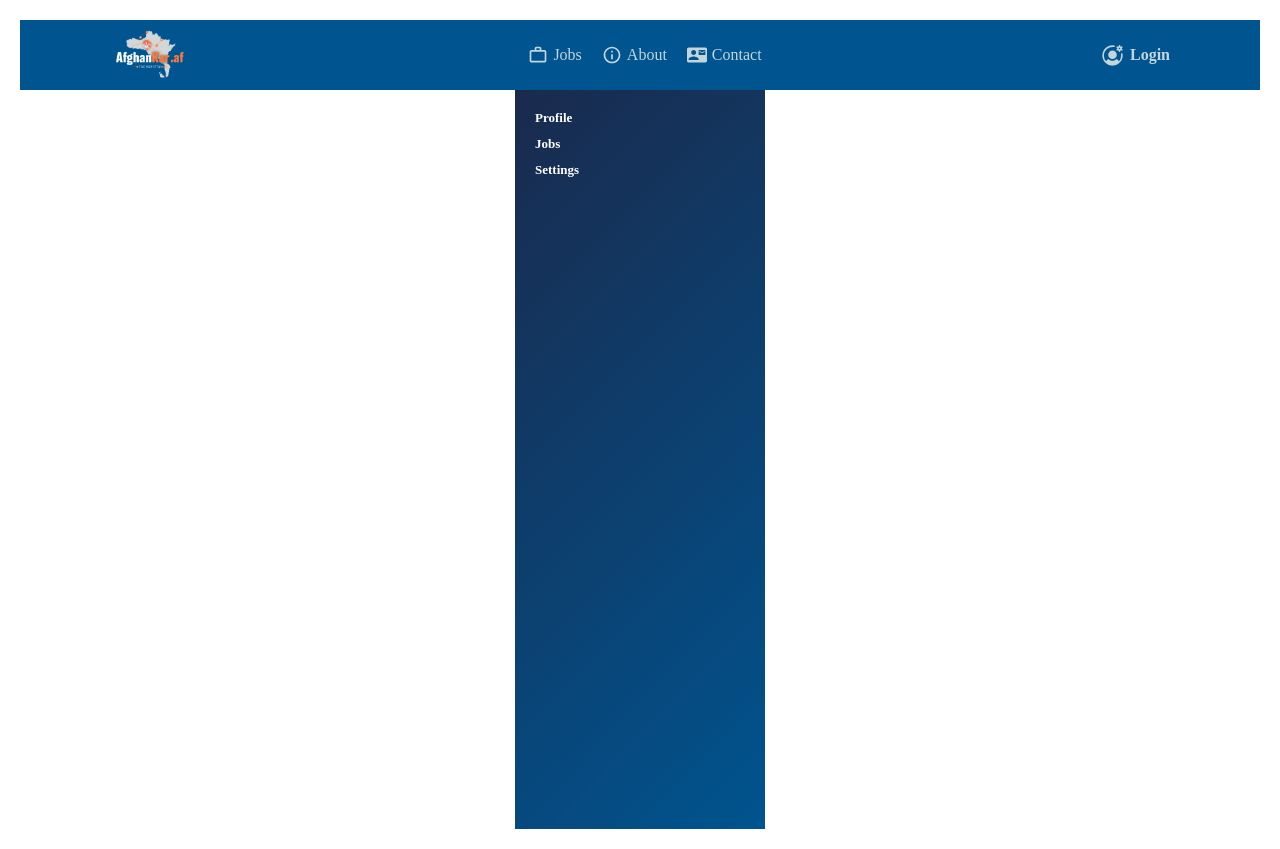
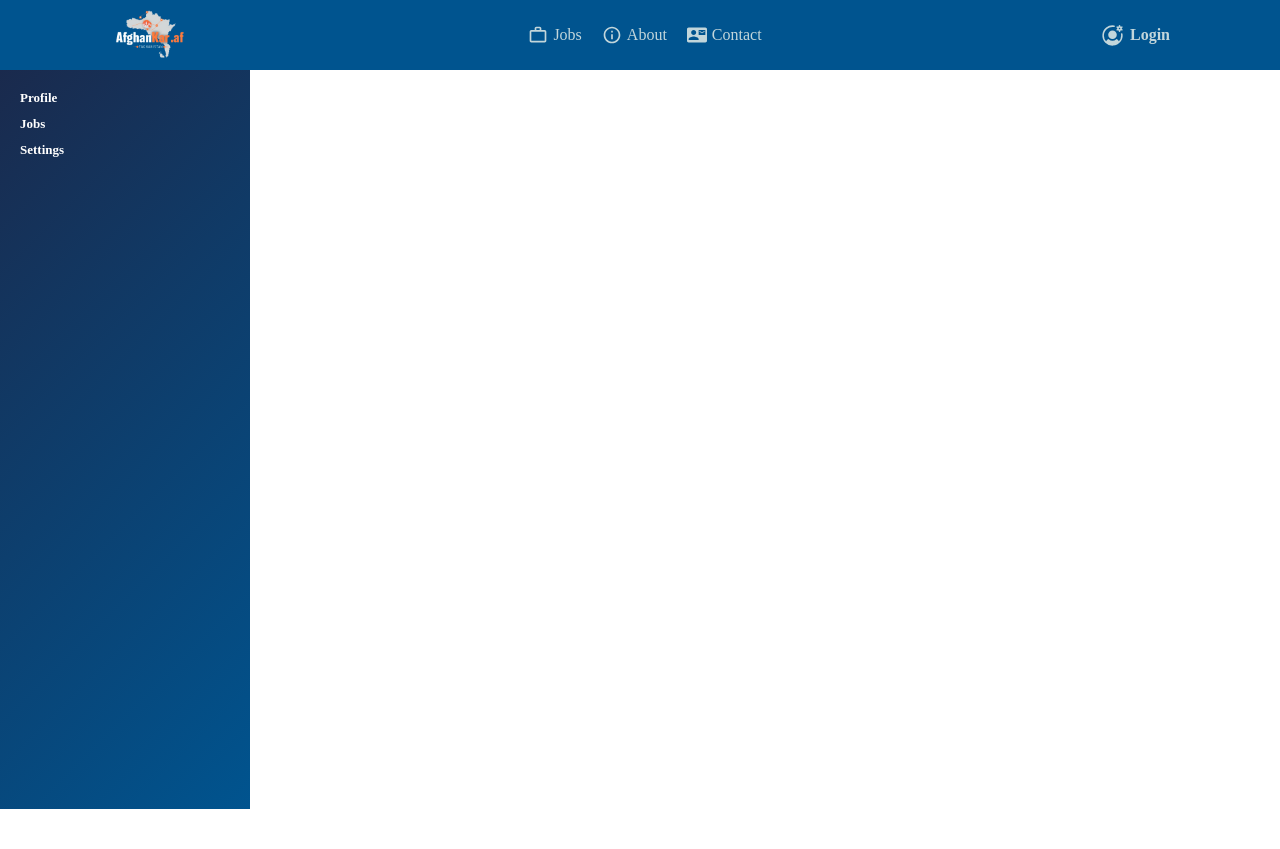
Before and after one commit to Naeemi7/AfghanKar.af, a React (Vite) app in the folder client/: page /job-seeker-dashboard in a window 1280 px wide. After the commit the page ends 809 px from the top, so only its background shows below. Built offline with nearby package versions, Linux system fonts and the light colour scheme.

Commit message:
the problem has been fixed

```diff
--- a/client/src/styles/layouts/layouts.scss
+++ b/client/src/styles/layouts/layouts.scss
@@ -26,17 +26,12 @@
 .recruiter-layout {
   display: flex;
   flex-direction: column;
-  align-items: center;
-  justify-content: flex-start;
-  padding: 2rem;
 }
 
-// Job Seeker and Recruiter Content
+// Job Seeker and Recruiter content
 .job-seeker-content,
 .recruiter-content {
   flex-grow: 1;
   padding: 2rem;
   background-color: $background-color;
-  border-radius: 12px;
-  box-shadow: 0 4px 8px rgba(0, 0, 0, 0.05);
 }
```
